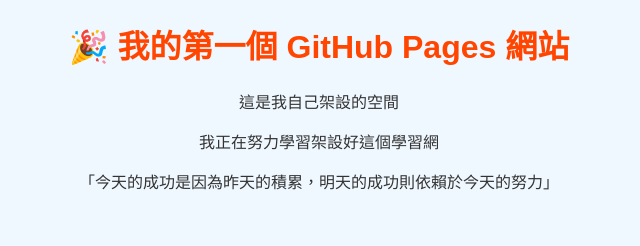
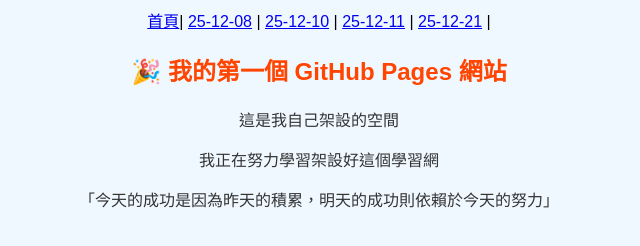
Before and after one commit to vanessa251202/vanessa251202.github.io, a plain HTML site: page index.html in a window 1280 px wide. Shown: the whole page, without its empty margins (321-961 px from the left). Drawn offline with Linux system fonts and the light colour scheme.

Commit message:
Update index.html

```diff
--- a/index.html
+++ b/index.html
@@ -6,6 +6,12 @@
     <link rel="stylesheet" href="style.css">
   </head>
   <body>
+    <nav>
+      <a href="index.html">首頁</a>|
+      <a href="index.html">25-12-08</a> |
+      <a href="index.html">25-12-10</a> |
+      <a href="index.html">25-12-11</a> |
+      <a href="index.html">25-12-21</a> |
     <h1>🎉 我的第一個 GitHub Pages 網站</h1>
     <p>這是我自己架設的空間</p>
     <p>我正在努力學習架設好這個學習網</p>
```
